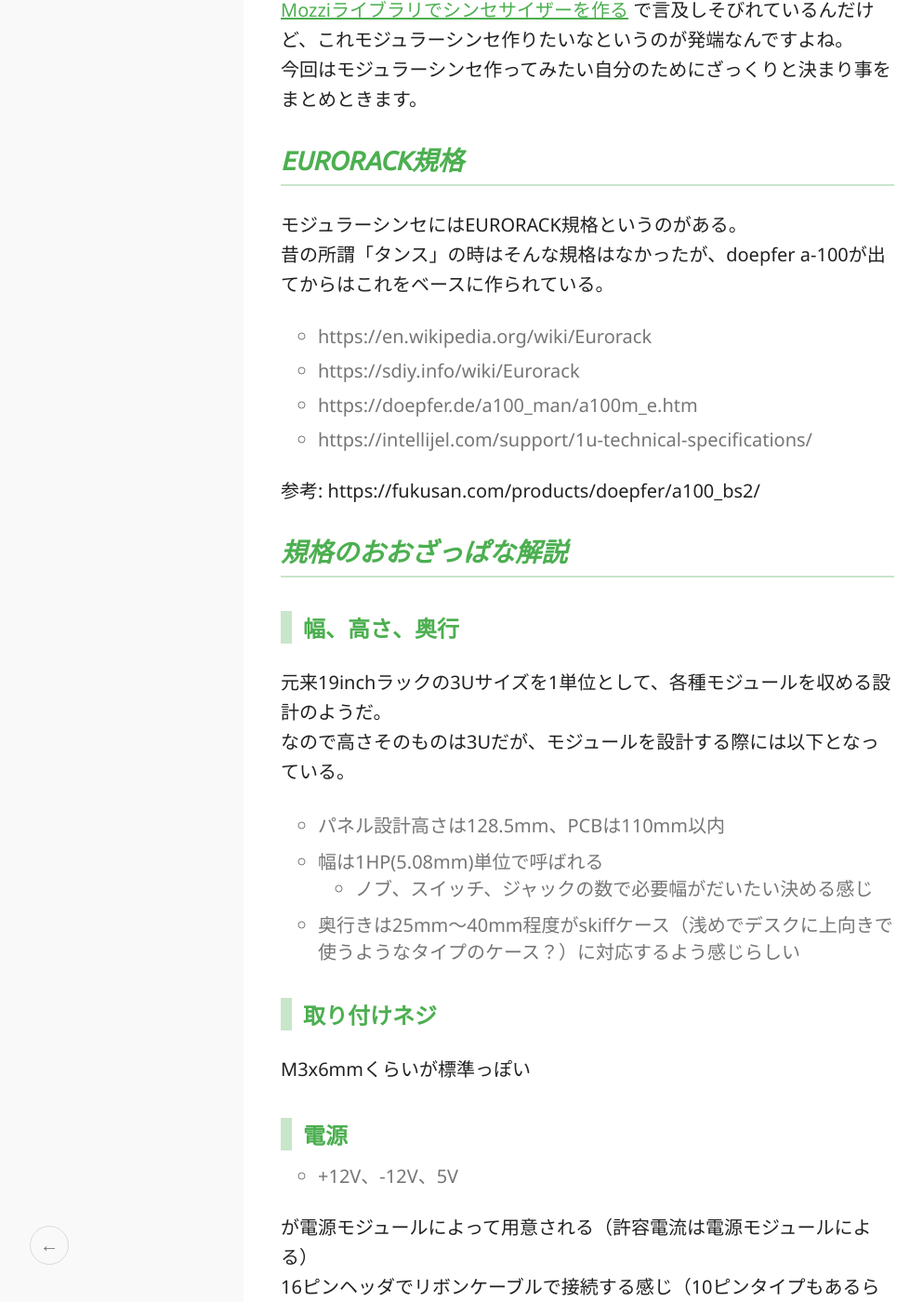
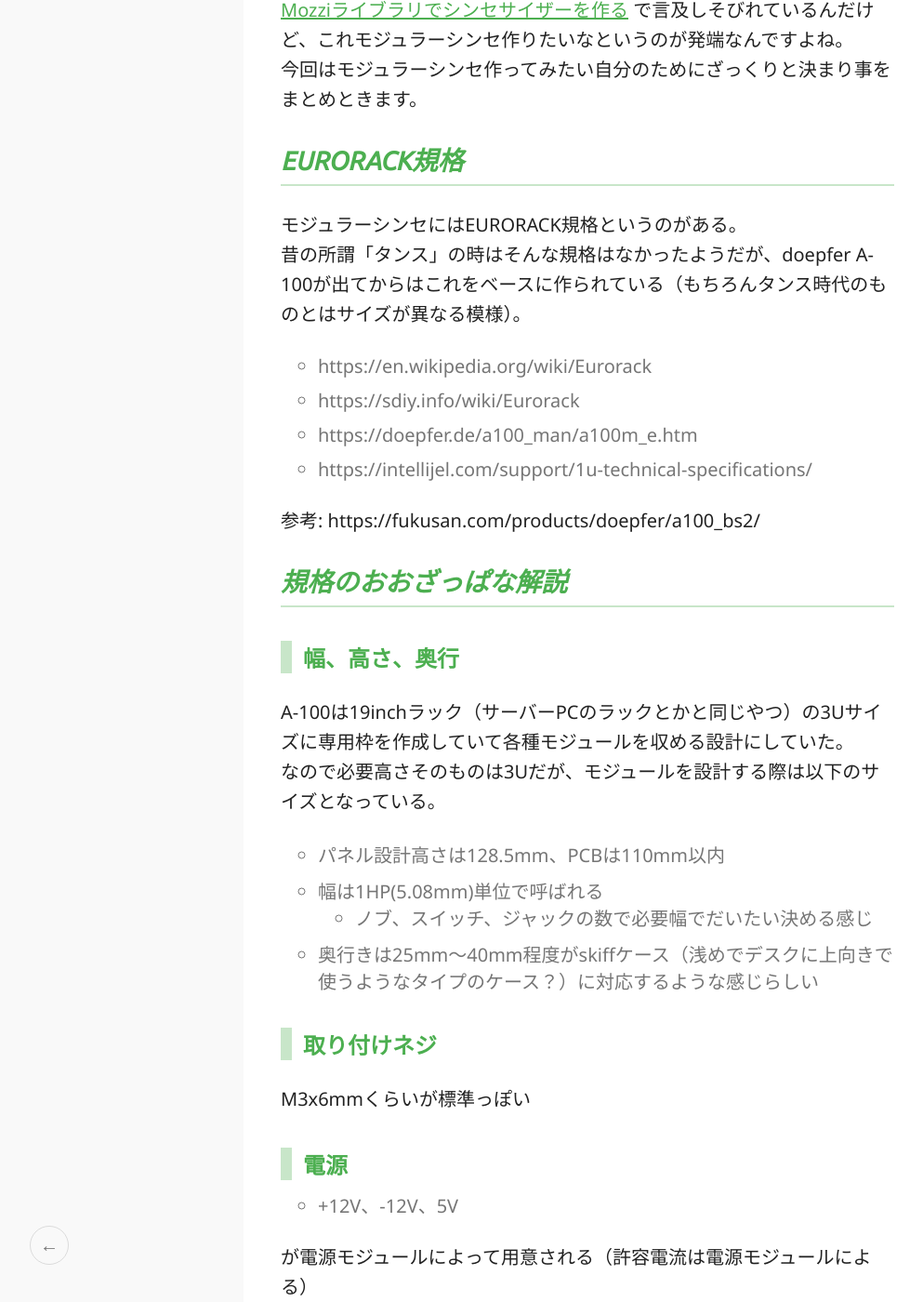
Before and after one commit to marksard/marksard.github.io, a Jekyll site: the page built from _posts/2023-05-29-moduler_synth.markdown, in a window 1280 px wide and 1400 px high, scrolled down 432 px. Shown: the whole window at 93% size, without its empty margins (8-1001 px from the left). Built offline with Jekyll 4.4.1, drawn with Linux system fonts in a browser that asks for light colours; some web fonts are replaced; some of the changed text lies outside the part shown.

Commit message:
Update 2023-05-29-moduler_synth.markdown

```diff
--- a/_posts/2023-05-29-moduler_synth.markdown
+++ b/_posts/2023-05-29-moduler_synth.markdown
@@ -11,7 +11,7 @@
 
 ## EURORACK規格
 モジュラーシンセにはEURORACK規格というのがある。
-昔の所謂「タンス」の時はそんな規格はなかったが、doepfer a-100が出てからはこれをベースに作られている。
+昔の所謂「タンス」の時はそんな規格はなかったようだが、doepfer A-100が出てからはこれをベースに作られている（もちろんタンス時代のものとはサイズが異なる模様）。
 
 * https://en.wikipedia.org/wiki/Eurorack
 * https://sdiy.info/wiki/Eurorack
@@ -24,13 +24,13 @@
 
 ### 幅、高さ、奥行
 
-元来19inchラックの3Uサイズを1単位として、各種モジュールを収める設計のようだ。
-なので高さそのものは3Uだが、モジュールを設計する際には以下となっている。
+A-100は19inchラック（サーバーPCのラックとかと同じやつ）の3Uサイズに専用枠を作成していて各種モジュールを収める設計にしていた。
+なので必要高さそのものは3Uだが、モジュールを設計する際は以下のサイズとなっている。
 
 * パネル設計高さは128.5mm、PCBは110mm以内
 * 幅は1HP(5.08mm)単位で呼ばれる
-  * ノブ、スイッチ、ジャックの数で必要幅がだいたい決める感じ
-* 奥行きは25mm～40mm程度がskiffケース（浅めでデスクに上向きで使うようなタイプのケース？）に対応するよう感じらしい
+  * ノブ、スイッチ、ジャックの数で必要幅でだいたい決める感じ
+* 奥行きは25mm～40mm程度がskiffケース（浅めでデスクに上向きで使うようなタイプのケース？）に対応するような感じらしい
 
 ### 取り付けネジ
 
@@ -46,14 +46,14 @@
 
 ### モジュール間インターフェース
 
-* ノートON/OFFを伝えるGATE
+* ノートON/OFFを伝えるためのGATE
 	* 0V or ～5V　立ち上がりがON、0VでOFF
-* モジュール間のコントロールを伝えるCV
+* モジュール間のコントロールを伝えるためのCV
 	* 0V～5V
-* 音の高さを伝える用のCV
+* 音の高さを伝えるためのCV(Control Voltage)
 	* V/OctaveとV/Hzがあるが、EurorackはV/Octaveのみ？
 	* 8オクターブまで伝えられるようにと0V～8Vくらいが規定されている模様
-* テンポ情報を伝えるSYNC
+* テンポ情報を伝えるためのSYNC
 	* 0V or ～5V　立ち上がりが起点
 		* 元の発想はDIN SYNCと思われる
 			* https://ja.wikipedia.org/wiki/DIN_Sync
@@ -66,8 +66,8 @@
 		* パルスはシンメトリ(50%)とwikiには書いてるんだけどTeenage Engineering PO-32もパリピもRoland T-8もそんなことなかった…
 		* 1PPS（Pulse per sec？）みたいなのもあるけど使ったことはない
 * オーディオ出力
-	* -5V～5V　～10Vpp（規定では）
-	* オーディオ出力をGATEやCVとして突っ込むというのは当然あるので、CV/GATE入力には過電圧保護を入れたほうが良い
+	* -5V～5V　～10Vpp（規定では…）
+	* オーディオ出力（オシレータ波形などになる）をGATEやCVとして突っ込むというのは当然発生するので、CV/GATE入力には過電圧保護を入れたほうが良い
 
 ### これまでの手持ち機材の調査
 　Behringer TD-3のSYNCは5V無くても、2.5V～であれば動くとスペックシートに書いてある
```
